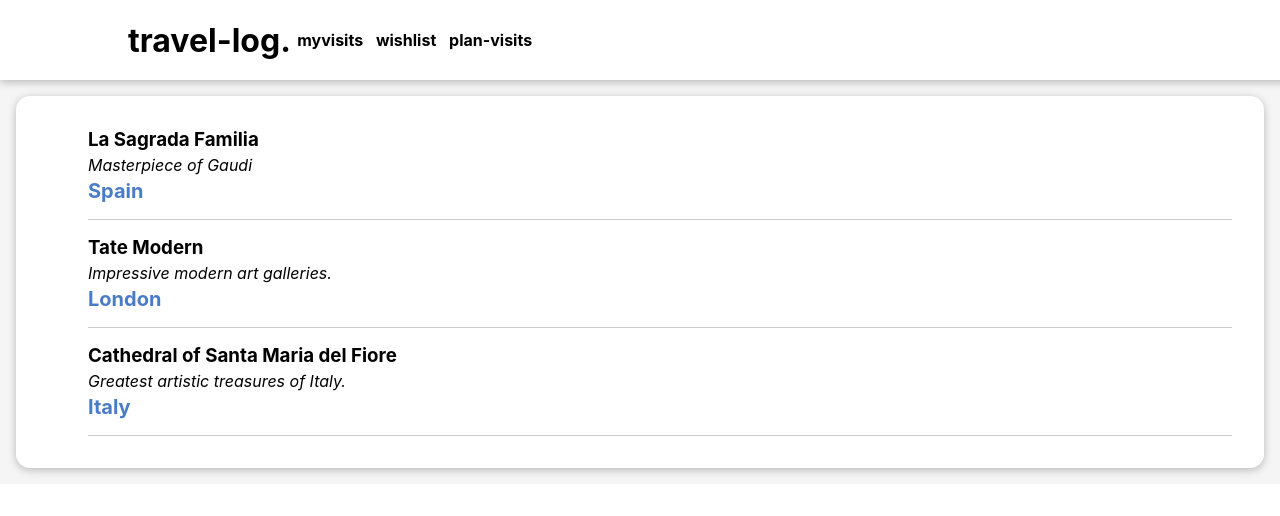
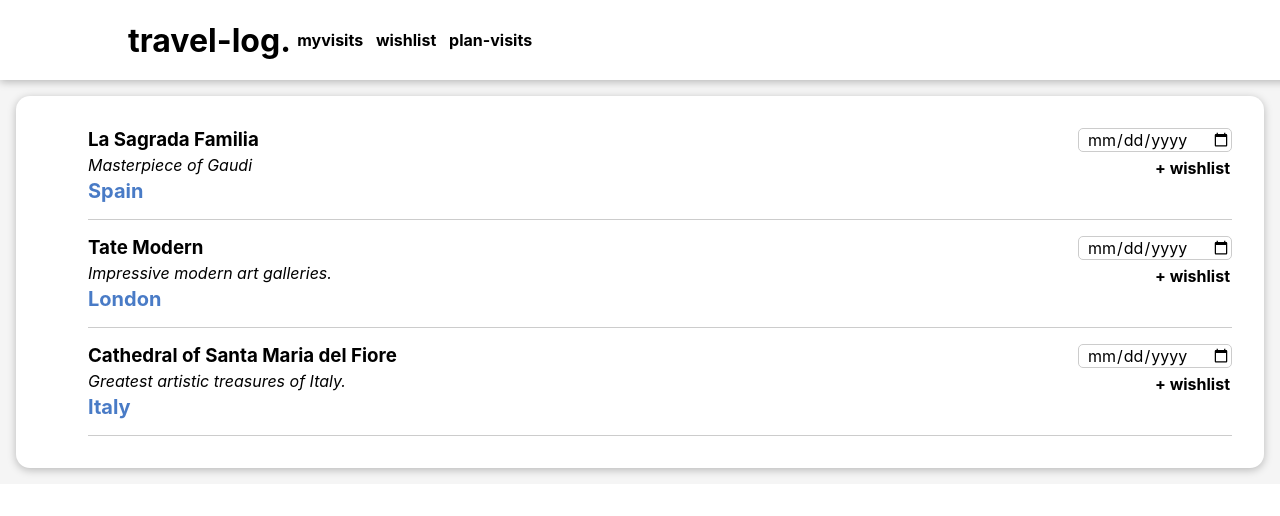
Before and after one commit to biraysutcuoglu/travelLog, a React (Create React App) app: page / in a window 1280 px wide. Shown: the top 516 px of the page. Built offline with nearby package versions, Linux system fonts and the light colour scheme.

Commit message:
site form added

```diff
--- /dev/null
+++ b/src/components/UI/Input.js
@@ -0,0 +1,11 @@
+import classes from "./Input.module.css";
+
+const Input = (props) => {
+  return (
+    <div className={classes.input}>
+      <label htmlFor={props.input.id}>{props.label}</label>
+      <input {...props.input} />
+    </div>
+  );
+};
+export default Input;
--- /dev/null
+++ b/src/components/UI/Input.module.css
@@ -0,0 +1,16 @@
+.input {
+  display: flex;
+  align-items: center;
+  margin-bottom: 0.5 rem;
+}
+.input label {
+  margin-right: 1rem;
+  font-weight: bold;
+}
+.input input {
+  width: 9rem;
+  border-radius: 5px;
+  border: 1px solid #ccc;
+  font: inherit;
+  padding-left: 0.5rem;
+}
--- a/src/components/explore/exploreItem/SiteItem.js
+++ b/src/components/explore/exploreItem/SiteItem.js
@@ -1,5 +1,6 @@
 import classes from "./SiteItem.module.css";
 import React from "react";
+import SiteItemForm from "./SiteItemForm";
 
 const SiteItem = (props) => {
   return <li className={classes.site}>
@@ -8,6 +9,7 @@
         <div className={classes.description}>{props.description}</div>
         <div className={classes.country}>{props.country}</div>
       </div>
+      <div><SiteItemForm id={props.id}/></div>
   </li>;
 };
 export default SiteItem;
--- /dev/null
+++ b/src/components/explore/exploreItem/SiteItemForm.js
@@ -0,0 +1,16 @@
+import classes from "./SiteItemForm.module.css";
+import Input from '../../UI/Input';
+
+const SiteItemForm = (props) => {
+  return <form className={classes.form}>
+      <Input
+      input={{
+          id : 'date_' + props.id,
+          type: 'date',
+          min: "2018-07-22"
+      }}
+      />
+      <button>+ wishlist</button>
+  </form>;
+};
+export default SiteItemForm;
--- /dev/null
+++ b/src/components/explore/exploreItem/SiteItemForm.module.css
@@ -0,0 +1,17 @@
+.form{
+    text-align: right;
+}
+.form button{
+    font: inherit;
+    cursor: pointer;
+    background-color: white;
+    border: 1px solid white;
+    color: black;
+    padding-right: 1px;
+    padding-top: 5px;
+    font-weight: bold;
+}
+.form button:hover,
+.form button:active {
+  color: rgb(75, 75, 148);
+}
```
